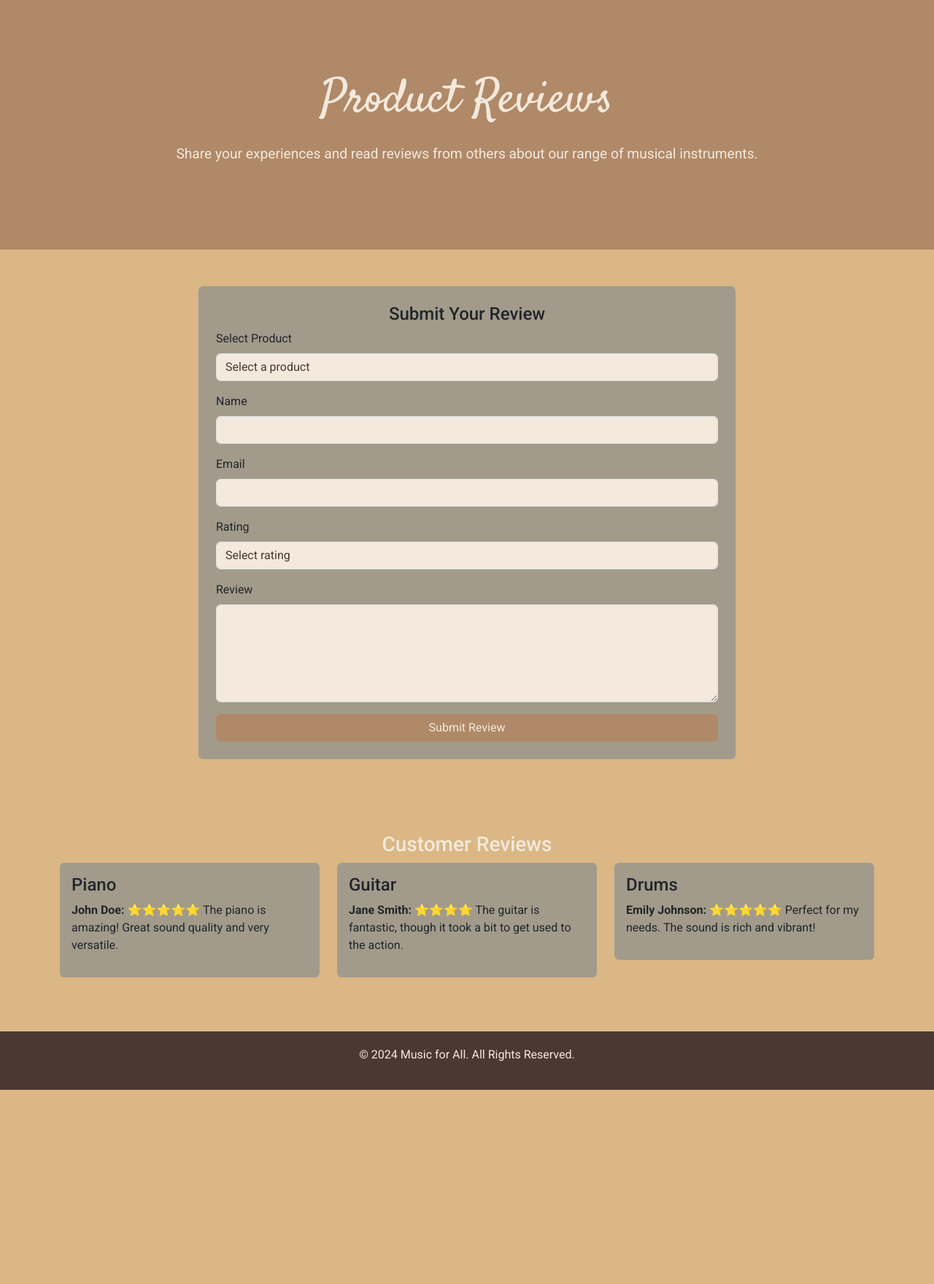
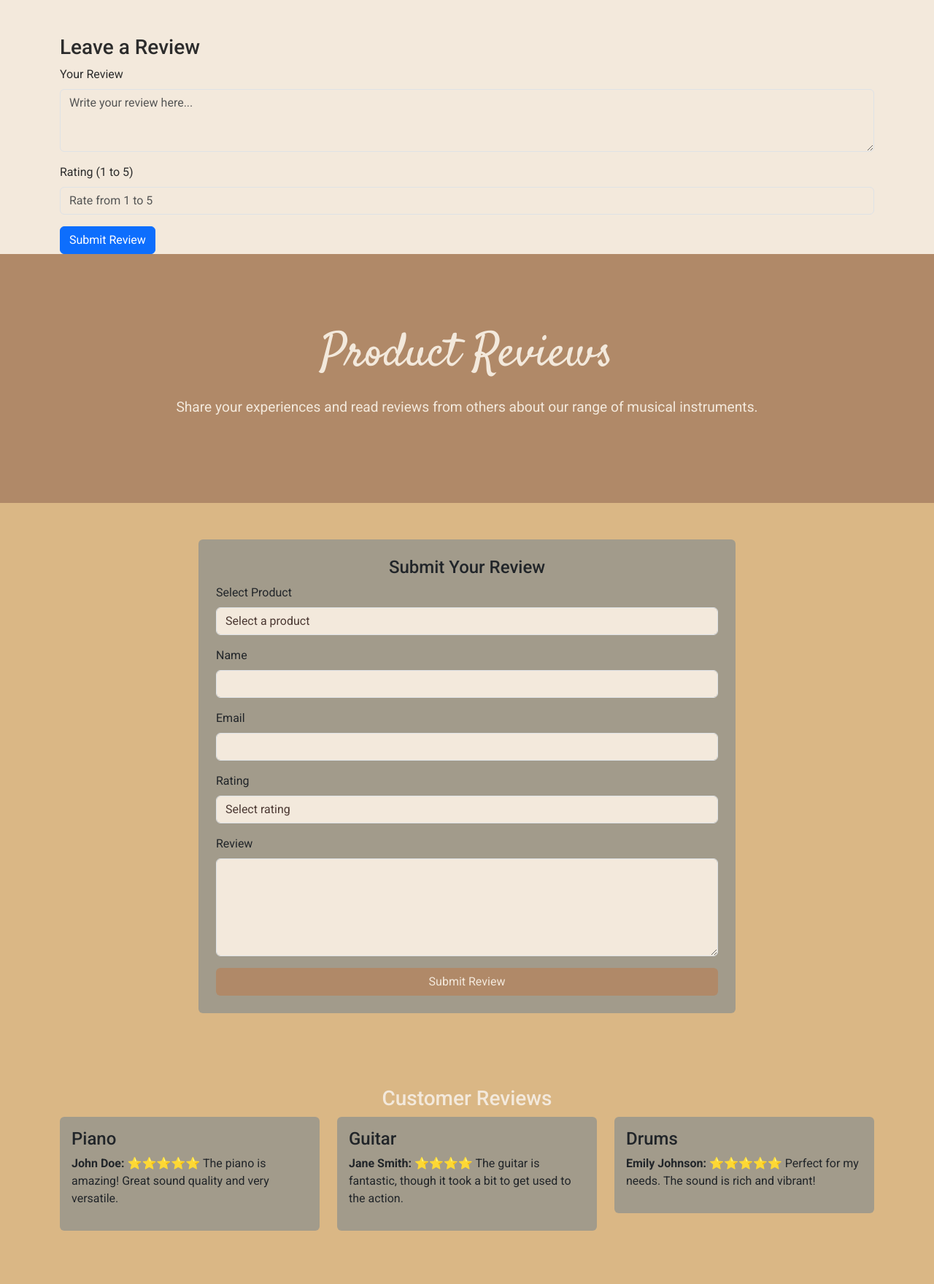
Before and after one commit to JowitaW/Music-for-All, a PHP site: page /reviews.php in a window 1280 px wide. Shown: the part 56-1815 px from the top of the page at 73% size. Before the commit the page ends 1549 px from the top, so only its background shows below. Run offline with PHP 8.4, Linux system fonts and the light colour scheme; the visitor is signed in with stand-in values (Sample User, id 1).

Commit message:
Sprint 3 US12 busy working on the leaving of a review

```diff
--- a/general.php
+++ b/general.php
@@ -91,6 +91,7 @@ session_start();
                             // User found - Store user data in session
                             $user = $query->fetch(PDO::FETCH_ASSOC);
                             $_SESSION['user'] = $user['name']; // Store the username in session
+                            $_SESSION['user_id'] = $user['id']; //Store the user ID in session
                             $_SESSION['logged_in'] = true;
 
                             // Redirect to homepage or dashboard
@@ -109,6 +110,29 @@ session_start();
         </div>
     </div>
 </div>
+
+<?php
+// Ensure the user is logged in before showing the review form
+if (isset($_SESSION['logged_in']) && $_SESSION['logged_in'] == true): ?>
+
+    <div class="container mt-5">
+        <h3>Leave a Review</h3>
+        <form method="post" action="submit_review.php">
+            <div class="mb-3">
+                <label for="reviewText" class="form-label">Your Review</label>
+                <textarea name="review_text" class="form-control" id="reviewText" rows="3" placeholder="Write your review here..."></textarea>
+            </div>
+            <div class="mb-3">
+                <label for="rating" class="form-label">Rating (1 to 5)</label>
+                <input type="number" name="rating" class="form-control" id="rating" min="1" max="5" placeholder="Rate from 1 to 5">
+            </div>
+            <button type="submit" name="submit_review" class="btn btn-primary">Submit Review</button>
+        </form>
+    </div>
+
+<?php else: ?>
+    <p>Please <a href="#" data-bs-toggle="modal" data-bs-target="#loginModal">log in</a> to leave a review.</p>
+<?php endif; ?>
 
 
 <!-- Register Modal -->
```
Also changed, not shown: submit_review.php (added, +62 -0 lines).
